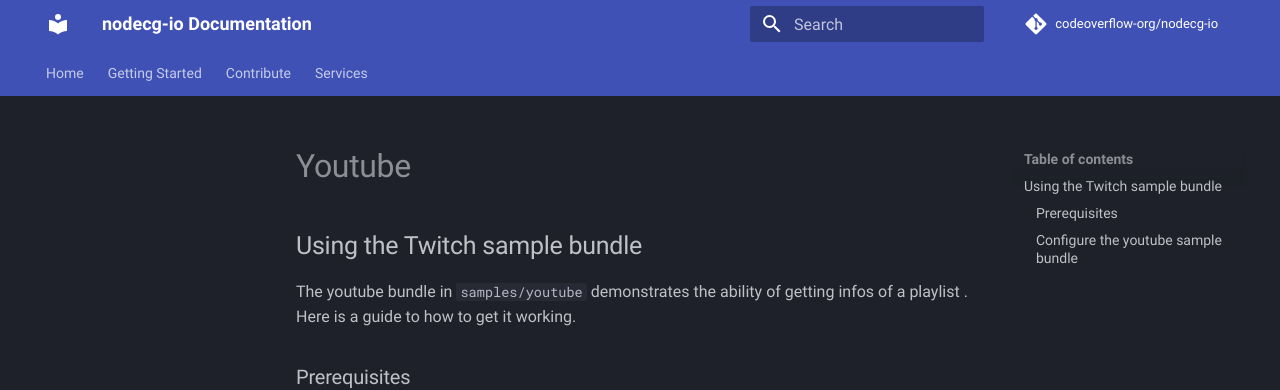
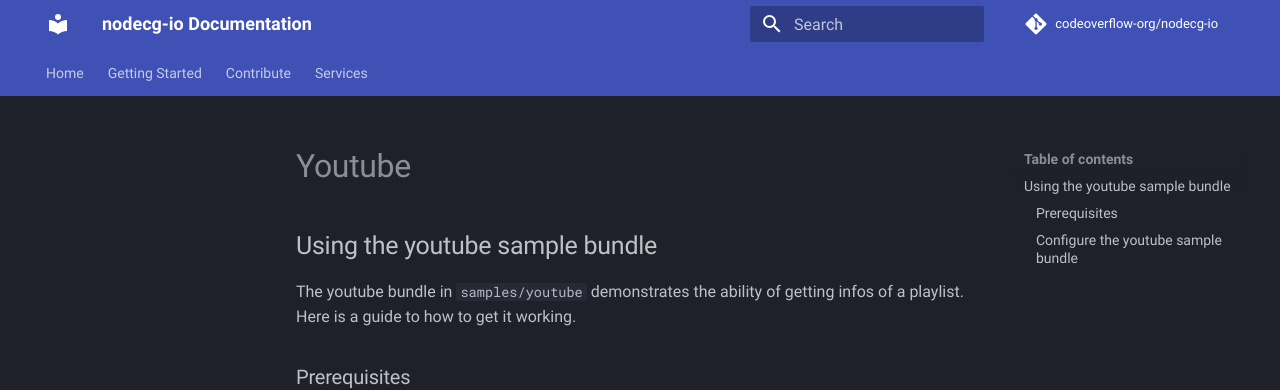
Before and after one commit to codeoverflow-org/nodecg-io-docs, an MkDocs documentation site: the page built from docs/samples/youtube.md, in a window 1280 px wide and 900 px high. Shown: the top 390 px of the window. Built offline with MkDocs 1.6.1 and Material for MkDocs 9.7.7, drawn with Linux system fonts in a browser that asks for light colours; comment, search, counter and statistics services are not loaded.

Commit message:
Fix typos

```diff
--- a/docs/samples/youtube.md
+++ b/docs/samples/youtube.md
@@ -1,6 +1,6 @@
-## Using the Twitch sample bundle
+## Using the youtube sample bundle
 
-The youtube bundle in `samples/youtube` demonstrates the ability of getting infos of a playlist . Here is a guide to how to get it working.
+The youtube bundle in `samples/youtube` demonstrates the ability of getting infos of a playlist. Here is a guide to how to get it working.
 
 ### Prerequisites
 
```
